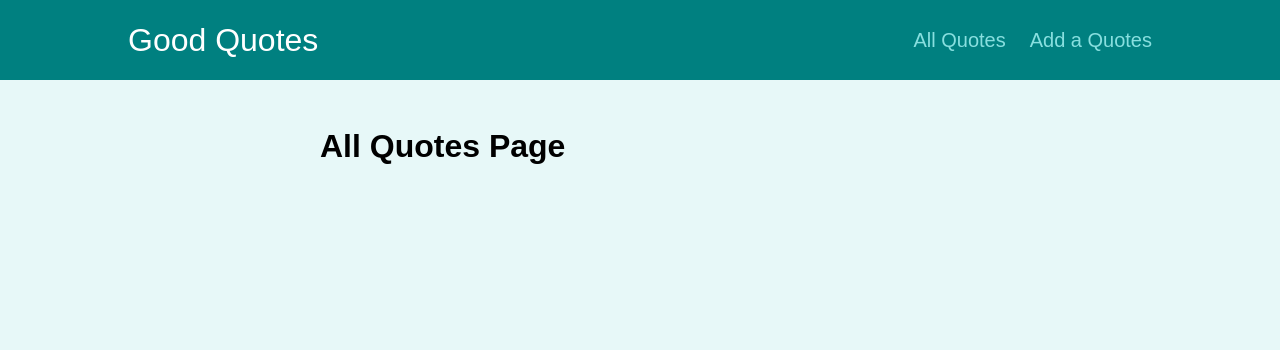
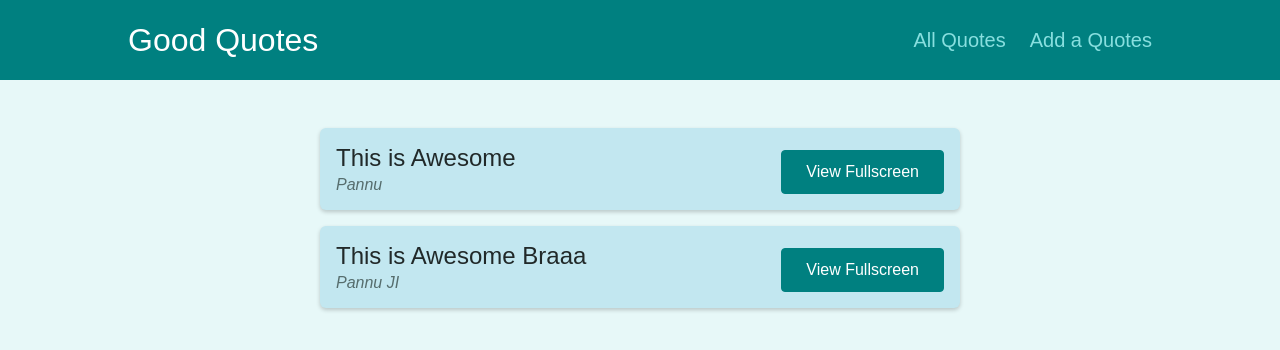
Before and after one commit to Pannu786/React_Learning_Routing, a React (Create React App) app: page /quotes in a window 1280 px wide. Shown: the top 350 px of the page. Built offline with nearby package versions, Linux system fonts and the light colour scheme.

Commit message:
added data

```diff
--- a/src/pages/AllQuotes.js
+++ b/src/pages/AllQuotes.js
@@ -1,5 +1,12 @@
+import QuoteList from '../components/quotes/QuoteList';
+
+const DUMMY_QUOTES = [
+  { id: 'q1', author: 'Pannu', text: 'This is Awesome' },
+  { id: 'q2', author: 'Pannu JI', text: 'This is Awesome Braaa' },
+];
+
 const AllQuotes = () => {
-  return <h1>All Quotes Page</h1>;
+  return <QuoteList quotes={DUMMY_QUOTES} />;
 };
 
 export default AllQuotes;
--- a/src/pages/NewQuotes.js
+++ b/src/pages/NewQuotes.js
@@ -1,6 +1,12 @@
+import QuoteForm from '../components/quotes/QuoteForm';
 
 const NewQuotes = () => {
-  return <h1>New Quote Page</h1>;
+
+  const addQuoteHandler = (quoteData) => {
+    console.log(quoteData);
+  }
+
+  return <QuoteForm onAddQuote={addQuoteHandler} />;
 };
 
 export default NewQuotes;
```
